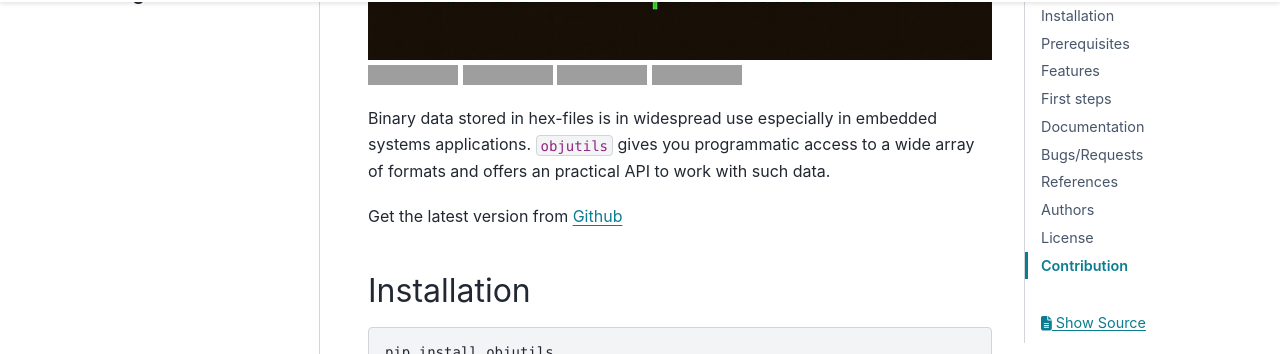
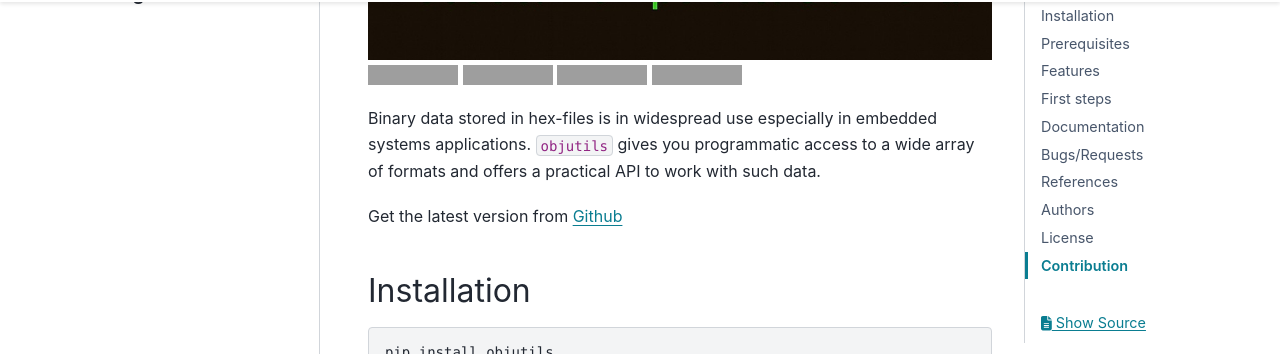
Before and after one commit to christoph2/objutils, a Sphinx documentation site: the page built from docs/README.rst, in a window 1280 px wide and 900 px high, scrolled down 409 px, cut to the strip 126-480 px from the top of the window. Built offline with Sphinx 7.4.7 and the PyData theme 0.15.4, drawn with Linux system fonts in a browser that asks for light colours; pages that are not in the unit, such as notebooks, are missing from menus; part of the change alters nothing that is shown; grey boxes are pictures that could not be loaded.

```diff
--- a/docs/README.rst
+++ b/docs/README.rst
@@ -5,11 +5,11 @@ Readme
 .. image:: https://github.com/christoph2/objutils/raw/master/docs/objutils_banner.png
     :align: center
 
-|PyPI| |Python Versions| |License: LGPL v3+| |Code style: black|
+|PyPI| |Python Versions| |License: GPLv2| |Code style: black|
 
 
 Binary data stored in hex-files is in widespread use especially in embedded systems applications.
-``objutils`` gives you programmatic access to a wide array of formats and offers an practical API
+``objutils`` gives you programmatic access to a wide array of formats and offers a practical API
 to work with such data.
 
 Get the latest version from `Github <https://github.com/christoph2/objutils>`_
@@ -373,7 +373,7 @@ If you contribute code to this project, you are implicitly allowing your code to
    :target: https://pypi.org/project/objutils/
 .. |Python Versions| image:: https://img.shields.io/pypi/pyversions/objutils.svg
    :target: https://pypi.org/project/objutils/
-.. |License: LGPL v3+| image:: https://img.shields.io/badge/License-LGPL%20v3%2B-blue.svg
-   :target: https://www.gnu.org/licenses/lgpl-3.0
+.. |License: GPLv2| image:: https://img.shields.io/badge/License-GPL%20v2-blue.svg
+   :target: https://www.gnu.org/licenses/old-licenses/gpl-2.0.html
 .. |Code style: black| image:: https://img.shields.io/badge/code%20style-black-000000.svg
    :target: https://github.com/psf/black
```
